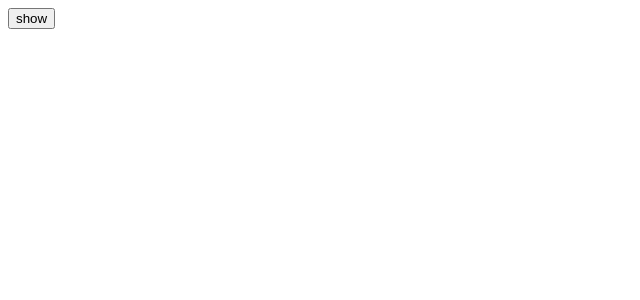
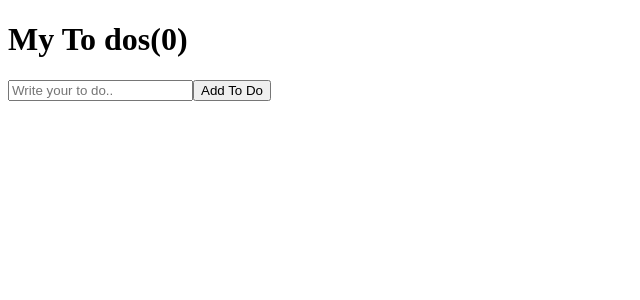
Before and after one commit to lee-yeon-ji/ReactApp, a React (Create React App) app: page / in a window 1280 px wide. Shown: the top 300 px of the page, without its empty margins (0-640 px from the left). Built offline with nearby package versions, Linux system fonts and the light colour scheme.

Commit message:
react cleanup

```diff
--- /dev/null
+++ b/src/ToDo.js
@@ -0,0 +1,38 @@
+import {useState, useEffect, use} from "react";
+
+
+function ToDo() {
+    const [toDo, setToDo] = useState("");
+    const [toDos, setToDos] = useState([]);
+    const onChange = (event) => setToDo(event.target.value);
+    const onSubmit = (event) => {
+        event.preventDefault();
+        if(toDo === ""){
+            return;
+        }
+
+        setToDos((currentArray) => [toDo, ...currentArray]);
+        setToDo("");
+    };
+
+    console.log(toDos);
+
+    return (
+        <div>
+            <h1>My To dos({toDos.length})</h1>
+            <form onSubmit={onSubmit}>
+                <input
+                    onChange={onChange}
+                    value={toDo}
+                    type="text"
+                    placeholder="Write your to do.."
+                />
+                <button>Add To Do</button>
+            </form>
+
+        </div>
+    )
+}
+
+
+export default ToDo;
--- a/src/index.js
+++ b/src/index.js
@@ -1,7 +1,7 @@
 
 import React from 'react';
 import ReactDOM from 'react-dom';
-import Cleanup from "./Cleanup";
+import ToDo from "./ToDo";
 import reportWebVitals from "./reportWebVitals";
 import "./styles.css";
 
@@ -11,7 +11,7 @@ import "./styles.css";
 const root = ReactDOM.createRoot(document.getElementById('root'));
 root.render(
 
-    <Cleanup/>
+    <ToDo/>
 );
 
 reportWebVitals();
```
